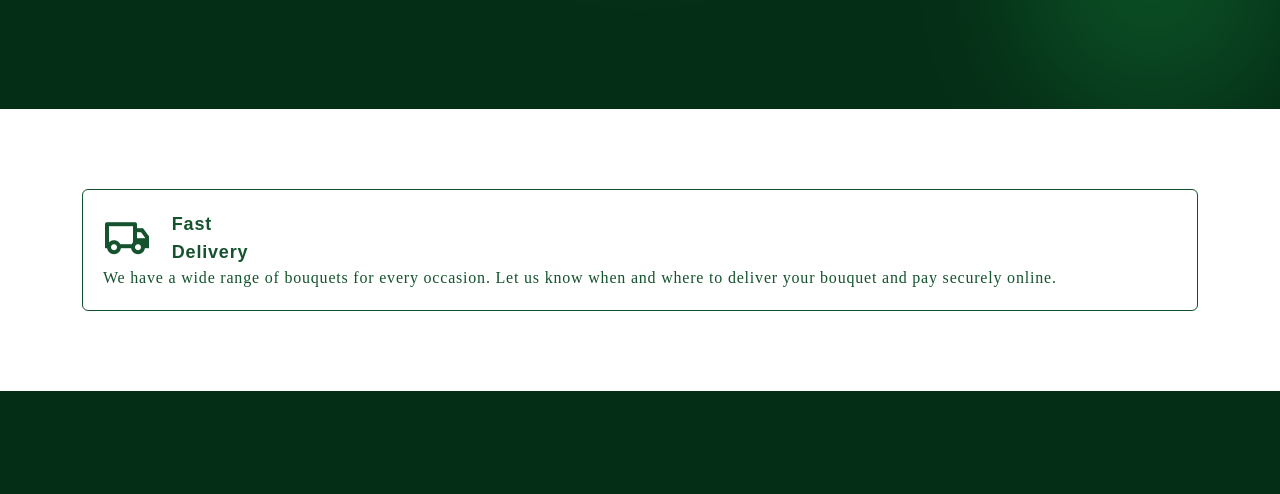
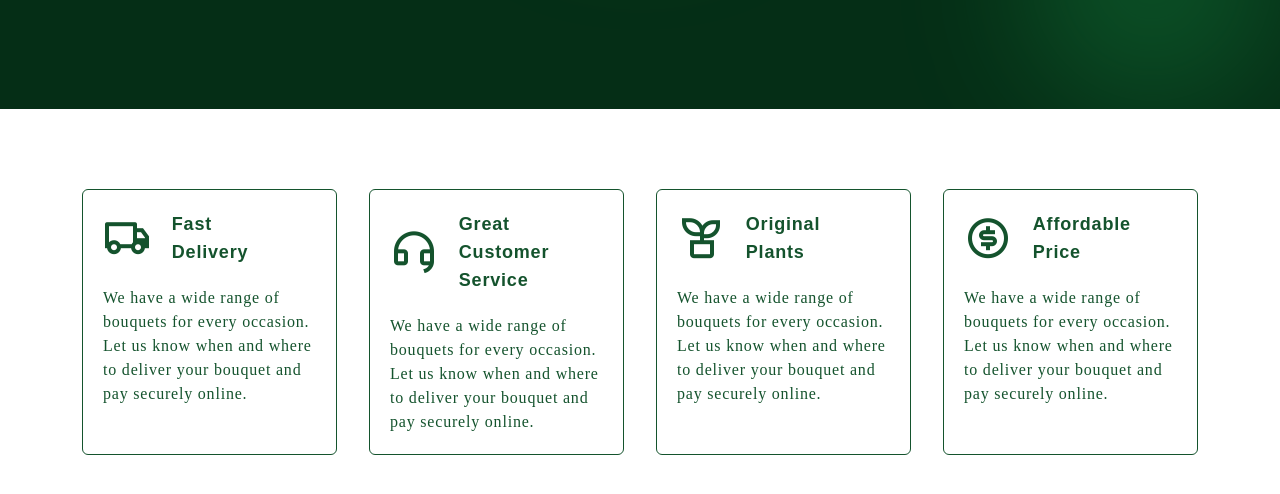
Before and after one commit to karimisdm/Plant_Website, a website: page index.html in a window 1280 px wide. Shown: the part 554-1048 px from the top of the page. Before the commit the page ends 945 px from the top, so only its background shows below. Drawn offline with nearby package versions, Linux system fonts and the light colour scheme.

Commit message:
added new features

```diff
--- a/index.html
+++ b/index.html
@@ -115,14 +115,61 @@
 
         </section>
         <div class="bg-white text-green-900 py-20">
-            <div class="container w-full">
+            <div class="container w-full grid grid-cols-1 gap-8 md:grid-cols-2 lg:grid-cols-3
+            xl:grid-cols-4">
+
                 <div class="border border-green-900 p-5 cursor-pointer rounded-md
-                hover:shadow-2xl hover:translate-y-1 duration-300">
+                hover:shadow-2xl hover:translate-y-1 duration-300 space-y-5">
                     <div class="flex items-center gap-5">
                         <i class="ri-truck-line text-3xl md:text-4xl lg:text-5xl"></i>
                         <p class="md:text-lg font-bold">
                             Fast<br />
                             Delivery
+                        </p>
+                    </div>
+                    <p class="font-serif">
+                        We have a wide range of bouquets for every occasion.
+                        Let us know when and where to deliver your bouquet and pay securely online.
+                    </p>
+                </div>
+
+                <div class="border border-green-900 p-5 cursor-pointer rounded-md
+                hover:shadow-2xl hover:translate-y-1 duration-300 space-y-5">
+                    <div class="flex items-center gap-5">
+                        <i class="ri-customer-service-line text-3xl md:text-4xl lg:text-5xl"></i>
+                        <p class="md:text-lg font-bold">
+                            Great Customer<br />
+                            Service
+                        </p>
+                    </div>
+                    <p class="font-serif">
+                        We have a wide range of bouquets for every occasion.
+                        Let us know when and where to deliver your bouquet and pay securely online.
+                    </p>
+                </div>
+
+                <div class="border border-green-900 p-5 cursor-pointer rounded-md
+                hover:shadow-2xl hover:translate-y-1 duration-300 space-y-5">
+                    <div class="flex items-center gap-5">
+                        <i class="ri-plant-line text-3xl md:text-4xl lg:text-5xl"></i>
+                        <p class="md:text-lg font-bold">
+                            Original<br />
+                            Plants
+                        </p>
+                    </div>
+                    <p class="font-serif">
+                        We have a wide range of bouquets for every occasion.
+                        Let us know when and where to deliver your bouquet and pay securely online.
+                    </p>
+                </div>
+
+                <div class="border border-green-900 p-5 cursor-pointer rounded-md
+                hover:shadow-2xl hover:translate-y-1 duration-300 space-y-5">
+                    <div class="flex items-center gap-5">
+                        <i class="ri-money-dollar-circle-line text-3xl md:text-4xl lg:text-5xl"></i>
+                        <p class="md:text-lg font-bold">
+                            Affordable<br />
+                            Price
                         </p>
                     </div>
                     <p class="font-serif">
```
Also changed, not shown: src/output.css.
